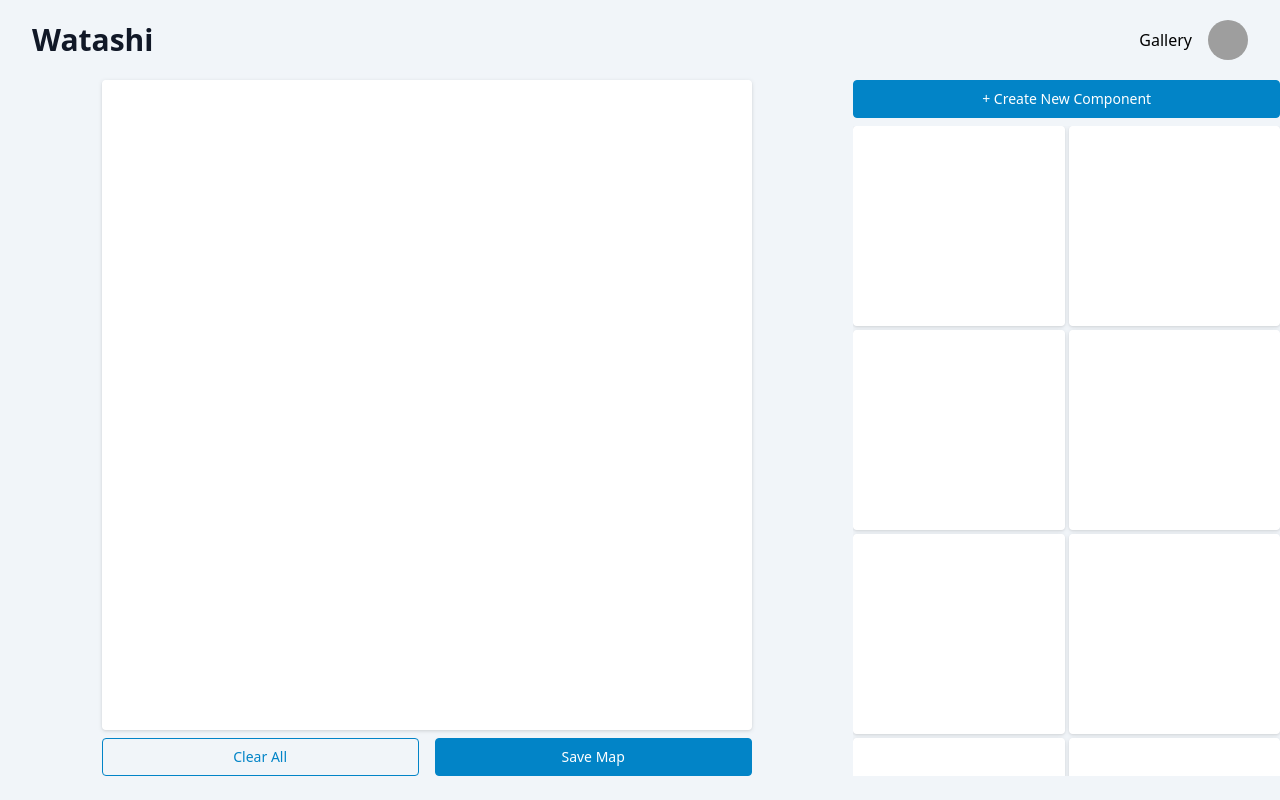
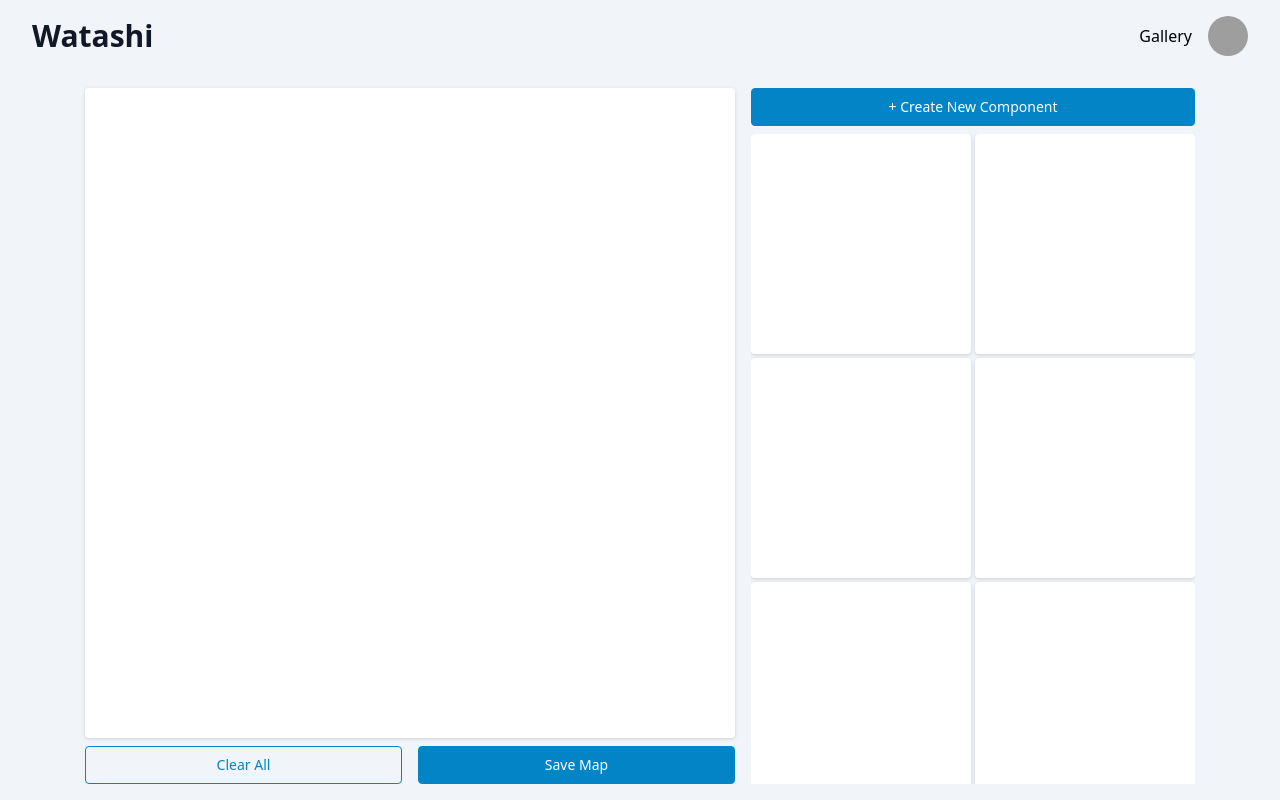
Before and after one commit to Recursion-Group-S/watashi, a React (Create React App) app: page / in a window 1280 px wide. Built offline with nearby package versions, Linux system fonts and the light colour scheme; grey boxes are pictures that could not be loaded.

Commit message:
make CreateMap center hirizontally and vertically

```diff
--- a/src/components/App.jsx
+++ b/src/components/App.jsx
@@ -8,16 +8,10 @@ const App = () => {
     return (
         <div className="bg-slate-100 h-screen">
             <Header />
-            <div className="container mx-auto">
-                <CreateMap />
-                {/* <div className="flex">
-                    <div className="basis-2/3">
-                        <CreateMap />
-                    </div>
-                    <div className="basis-1/3">
-                        <Sidebar />
-                    </div>
-                </div> */}
+            <div className="grid p-0 place-items-center" style={{ height: 'calc(100vh - 72px)' }}>
+                <div style={{ Width: 1110, Height: 696 }}>
+                    <CreateMap />
+                </div>
             </div>
         </div>
     )
--- a/src/components/CreateMap/Sidebar.jsx
+++ b/src/components/CreateMap/Sidebar.jsx
@@ -10,14 +10,14 @@ const Sidebar = () => {
                 + Create New Component
             </a>
             <div className="grid grid-cols-2 gap-1 overflow-y-scroll" style={{ height: 650 }}>
-                <div className="rounded bg-white drop-shadow" style={{ height: 200 }}></div>
-                <div className="rounded bg-white drop-shadow" style={{ height: 200 }}></div>
-                <div className="rounded bg-white drop-shadow" style={{ height: 200 }}></div>
-                <div className="rounded bg-white drop-shadow" style={{ height: 200 }}></div>
-                <div className="rounded bg-white drop-shadow" style={{ height: 200 }}></div>
-                <div className="rounded bg-white drop-shadow" style={{ height: 200 }}></div>
-                <div className="rounded bg-white drop-shadow" style={{ height: 200 }}></div>
-                <div className="rounded bg-white drop-shadow" style={{ height: 200 }}></div>
+                <div className="rounded bg-white drop-shadow" style={{ height: 220, width: 220 }}></div>
+                <div className="rounded bg-white drop-shadow" style={{ height: 220, width: 220 }}></div>
+                <div className="rounded bg-white drop-shadow" style={{ height: 220, width: 220 }}></div>
+                <div className="rounded bg-white drop-shadow" style={{ height: 220, width: 220 }}></div>
+                <div className="rounded bg-white drop-shadow" style={{ height: 220, width: 220 }}></div>
+                <div className="rounded bg-white drop-shadow" style={{ height: 220, width: 220 }}></div>
+                <div className="rounded bg-white drop-shadow" style={{ height: 220, width: 220 }}></div>
+                <div className="rounded bg-white drop-shadow" style={{ height: 220, width: 220 }}></div>
             </div>
         </div >
     );
--- a/src/components/CreateMap/index.jsx
+++ b/src/components/CreateMap/index.jsx
@@ -1,18 +1,13 @@
 import React from "react";
 
 import CanvasArea from "./CanvasArea";
-import Buttons from "./Buttons";
 import Sidebar from "./Sidebar";
 
 const CreateMap = () => {
     return (
-        <div className="flex">
-            <div className="basis-2/3">
-                <CanvasArea />
-            </div>
-            <div className="basis-1/3">
-                <Sidebar />
-            </div>
+        <div className="flex gap-x-4">
+            <CanvasArea />
+            <Sidebar />
         </div>
     );
 }
--- a/src/components/Header.jsx
+++ b/src/components/Header.jsx
@@ -3,7 +3,7 @@ import React from "react";
 const Header = () => {
     return (
         <header>
-            <div className="mx-auto max-w-screen-xl px-4 py-3 sm:py-5 sm:px-6 lg:px-8">
+            <div className="mx-auto max-w-screen-xl px-4 py-2 sm:py-4 sm:px-6 lg:px-8">
                 <div className="sm:flex sm:items-center sm:justify-between">
                     <div className="text-center sm:text-left">
                         <h1 className="text-2xl font-bold text-gray-900 sm:text-3xl">
```
